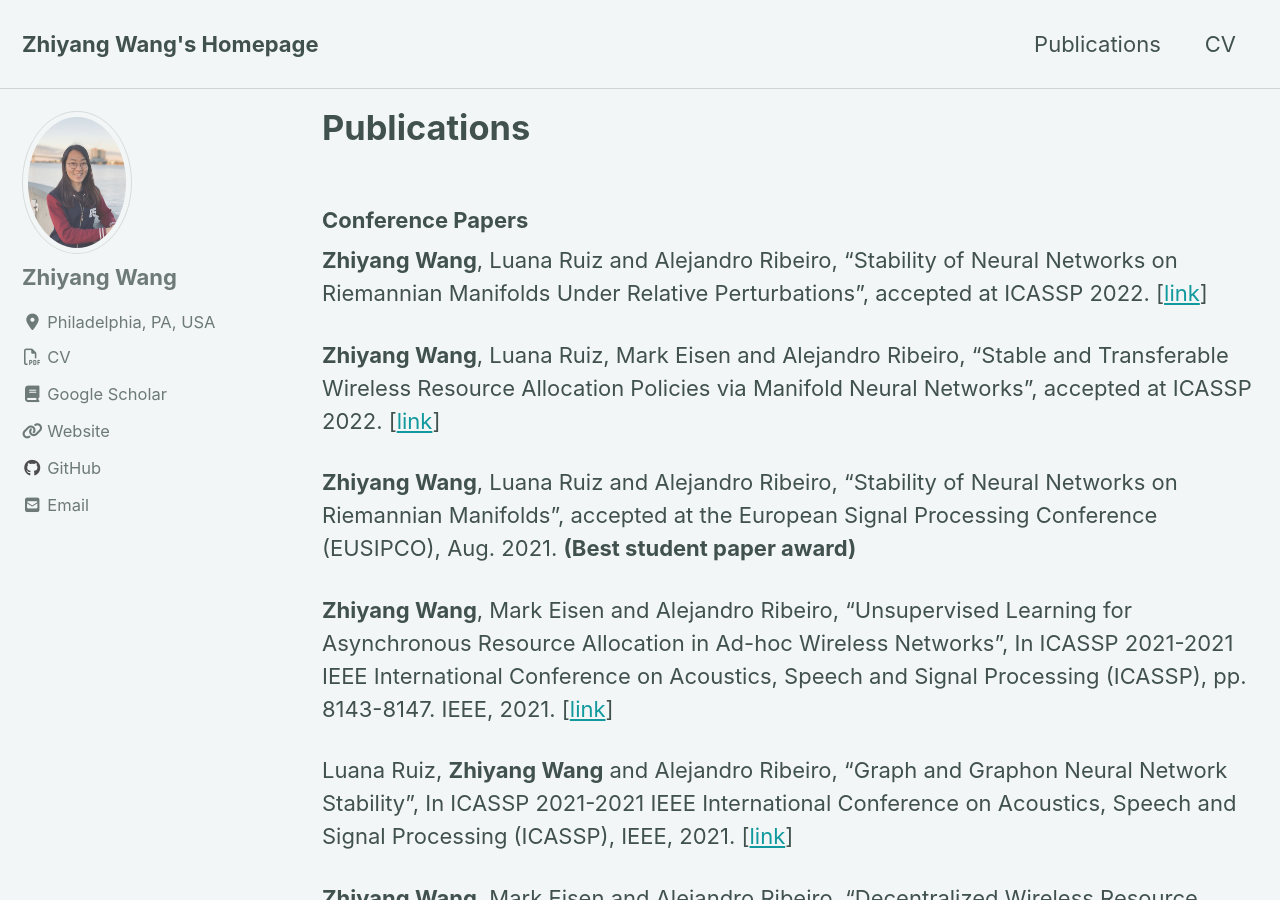
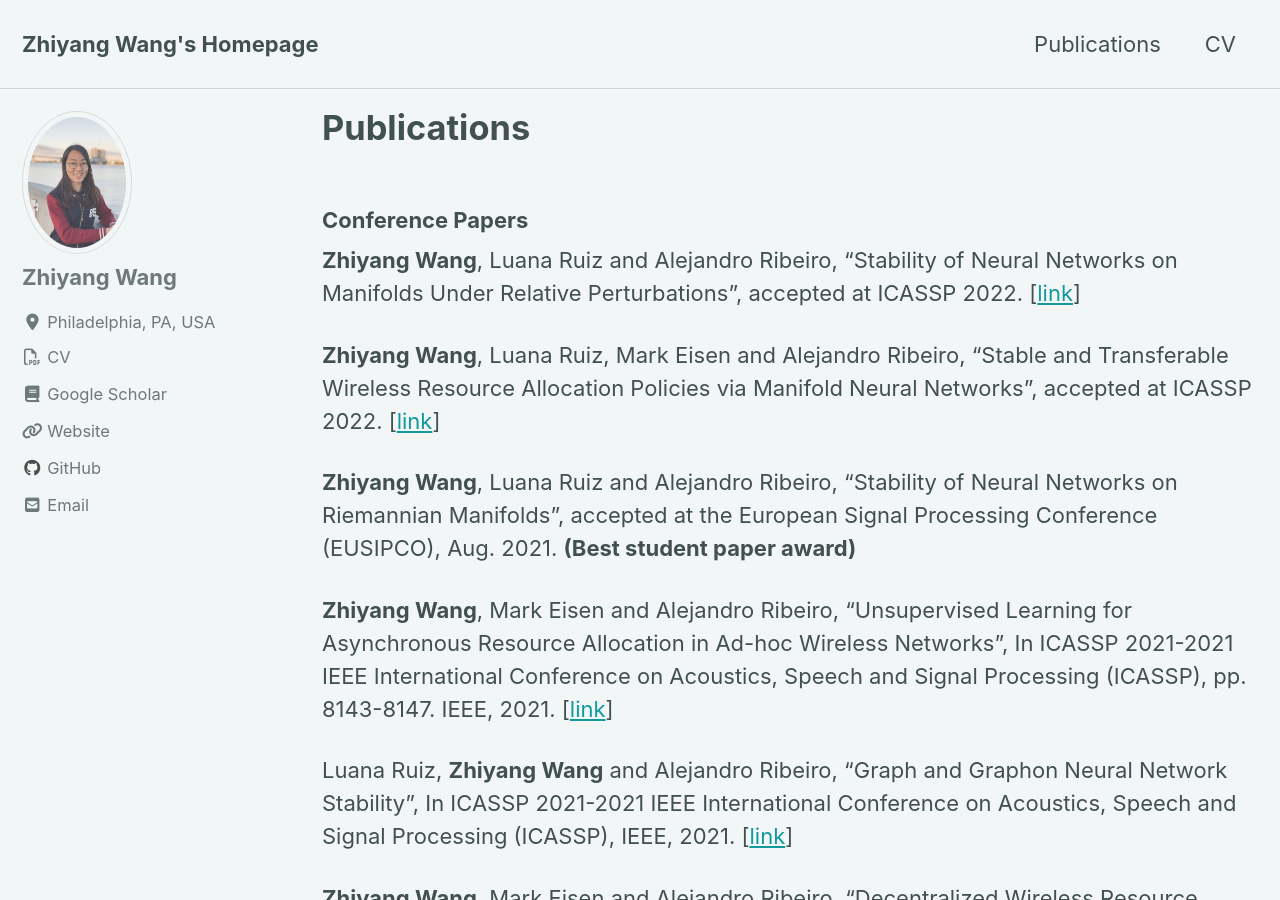
Before and after one commit to Zhiyang43/zhiyang43.github.io, a Jekyll site: the page built from _pages/publications.md, in a window 1280 px wide and 900 px high. Built offline with Jekyll 4.4.1, drawn with Linux system fonts in a browser that asks for light colours; cached includes are drawn as plain includes; nearby versions of some CDN libraries.

Commit message:
Update publications.md

```diff
--- a/_pages/publications.md
+++ b/_pages/publications.md
@@ -9,7 +9,7 @@ author_profile: true
 
 
 ### Conference Papers
-<b>Zhiyang Wang</b>, Luana Ruiz and Alejandro Ribeiro, "Stability of Neural Networks on Riemannian Manifolds Under Relative Perturbations", accepted at ICASSP 2022.  [[link](/Papers/Stability_of_Neural_Networks_on_Riemannian_Manifolds_Under_Relative_Perturbations.pdf)]<br>
+<b>Zhiyang Wang</b>, Luana Ruiz and Alejandro Ribeiro, "Stability of Neural Networks on Manifolds Under Relative Perturbations", accepted at ICASSP 2022.  [[link](/Papers/Stability_of_Neural_Networks_on_Riemannian_Manifolds_Under_Relative_Perturbations.pdf)]<br>
 
 
 <b>Zhiyang Wang</b>, Luana Ruiz, Mark Eisen and Alejandro Ribeiro, "Stable and Transferable Wireless Resource Allocation Policies via Manifold Neural Networks", accepted at ICASSP 2022.  [[link](/Papers/Stable-icassp2022.pdf)]<br>
```
